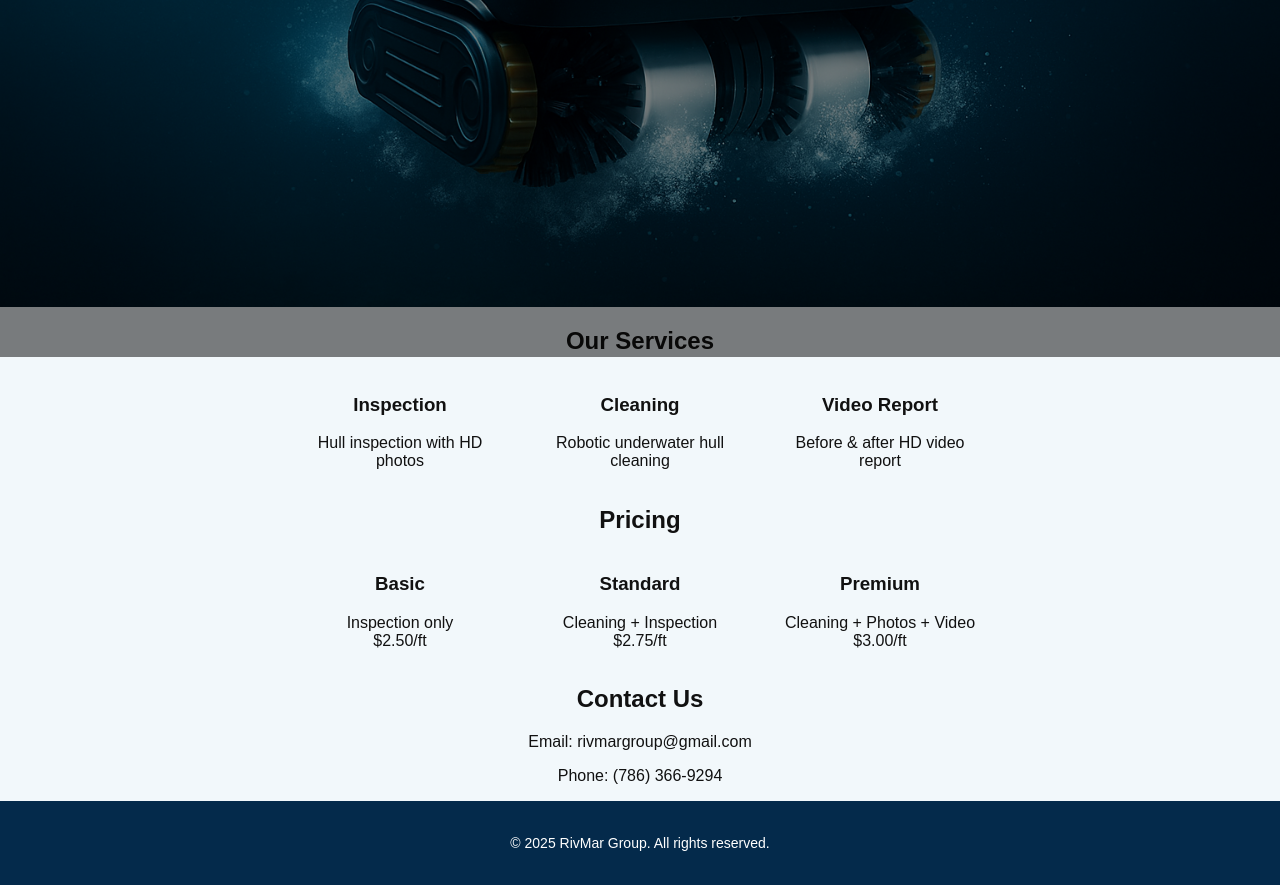
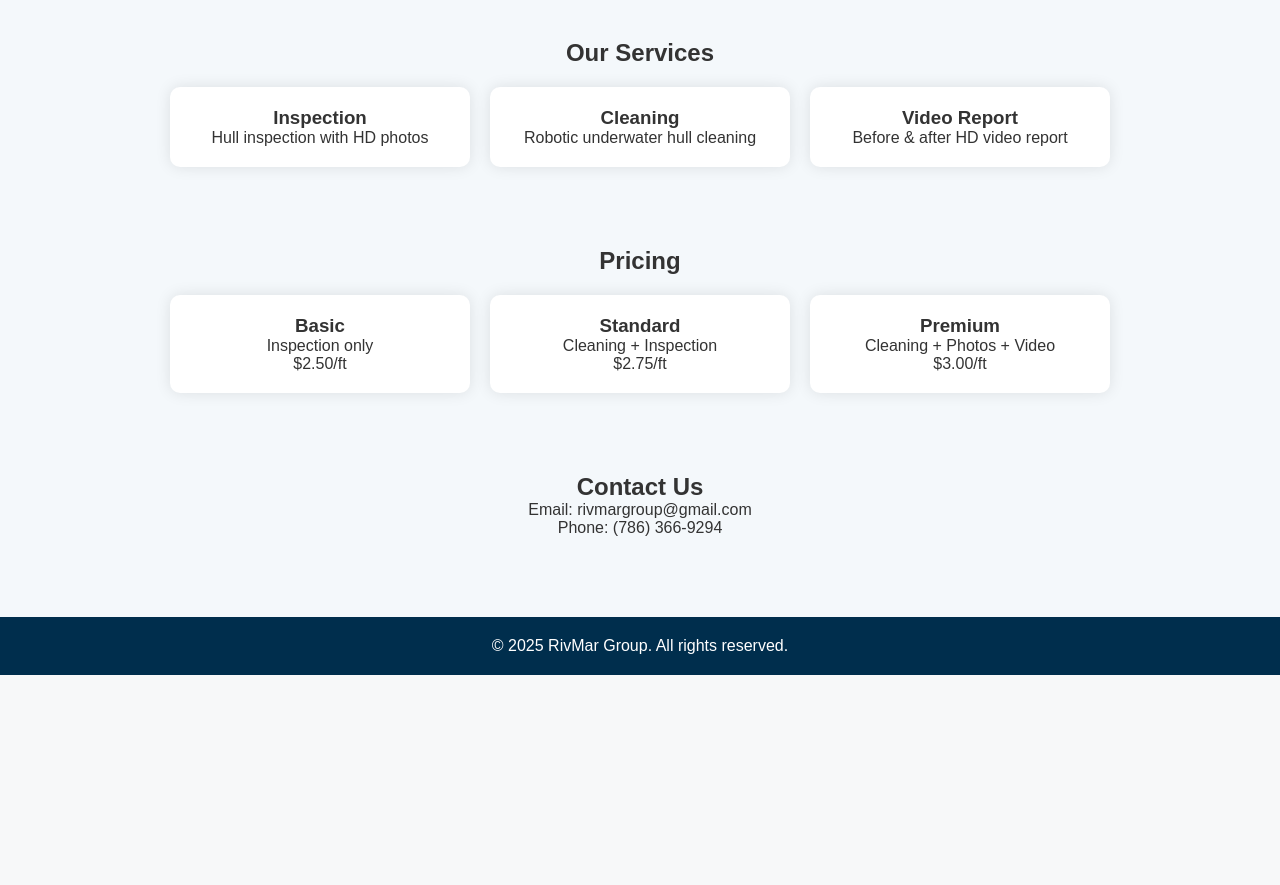
Before and after one commit to rivmargroup/RivMar, a PHP site: page / in a window 1280 px wide. Shown: the part 539-1424 px from the top of the page. After the commit the page ends 1214 px from the top, so only its background shows below. Run offline with PHP 8.4, Linux system fonts and the light colour scheme.

Commit message:
Update styles.css

```diff
--- a/styles.css
+++ b/styles.css
@@ -1,96 +1,83 @@
+* {
+    margin: 0;
+    padding: 0;
+    box-sizing: border-box;
+}
 
-body {
-  margin: 0;
-  font-family: Arial, sans-serif;
-  background-color: #f2f8fb;
-  color: #111;
-  text-align: center;
+body, html {
+    font-family: 'Arial', sans-serif;
+    background: #f4f8fb;
+    color: #333;
+}
+
+header {
+    background-color: #002e4d;
+    padding: 15px 20px;
+    color: white;
+}
+
+.container {
+    display: flex;
+    justify-content: space-between;
+    align-items: center;
+    flex-wrap: wrap;
+}
+
+.logo {
+    font-size: 24px;
+    font-weight: bold;
+}
+
+nav a {
+    color: white;
+    margin-left: 20px;
+    text-decoration: none;
+    font-weight: 500;
 }
 
 .hero {
-  background-image: url('assets/banner.png');
-  background-size: cover;
-  background-position: center;
+    background: url('https://cdn.pixabay.com/photo/2022/03/01/14/21/underwater-7041374_1280.jpg') no-repeat center center/cover;
+    height: 60vh;
+    display: flex;
+    align-items: center;
+    justify-content: center;
     color: white;
-  height: 100vh;
+    text-align: center;
     position: relative;
 }
 
 .overlay {
-  background-color: rgba(0, 0, 0, 0.5);
-  height: 100%;
-  padding-top: 50px;
+    background-color: rgba(0,0,0,0.5);
+    padding: 40px;
+    border-radius: 10px;
 }
 
-.logo {
-  width: 100px;
-  margin-top: 10px;
-}
-
-nav ul {
-  list-style: none;
-  display: flex;
-  justify-content: center;
-  gap: 30px;
-  padding: 0;
-}
-
-nav a {
-  color: white;
-  text-decoration: none;
-  font-weight: bold;
-}
-
-.hero-text {
-  margin-top: 100px;
-}
-
-.services, .pricing, .features, .van-section {
+.section {
     padding: 40px 20px;
+    text-align: center;
 }
 
 .cards {
     display: flex;
     justify-content: center;
-  gap: 40px;
     flex-wrap: wrap;
+    gap: 20px;
+    margin-top: 20px;
 }
 
 .card {
-  width: 200px;
-}
-
-.card img {
-  width: 100px;
-  height: auto;
-}
-
-.pricing-options {
-  display: flex;
-  justify-content: center;
-  gap: 40px;
-  flex-wrap: wrap;
-}
-
-.features {
-  display: flex;
-  justify-content: center;
-  align-items: center;
-  gap: 40px;
-  flex-wrap: wrap;
-}
-
-.features img {
-  width: 300px;
-}
-
-.van-section img {
-  width: 400px;
+    background: white;
+    padding: 20px;
+    border-radius: 10px;
+    box-shadow: 0 0 15px rgba(0,0,0,0.1);
+    flex: 1 1 250px;
+    max-width: 300px;
 }
 
 footer {
-  background-color: #042a4b;
+    background-color: #002e4d;
     color: white;
+    text-align: center;
     padding: 20px;
-  font-size: 14px;
+    margin-top: 40px;
 }
```
Lines whose indentation alone changed are shown as unchanged.
